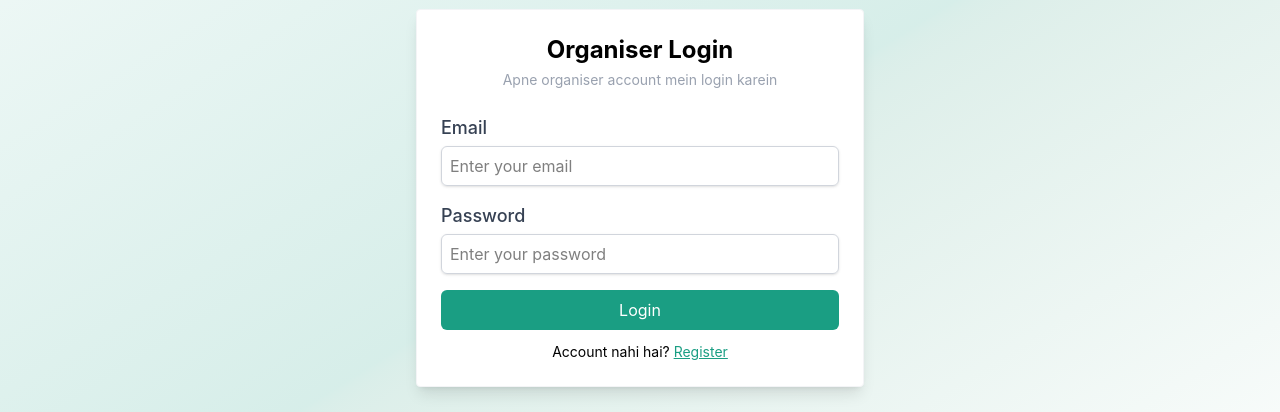
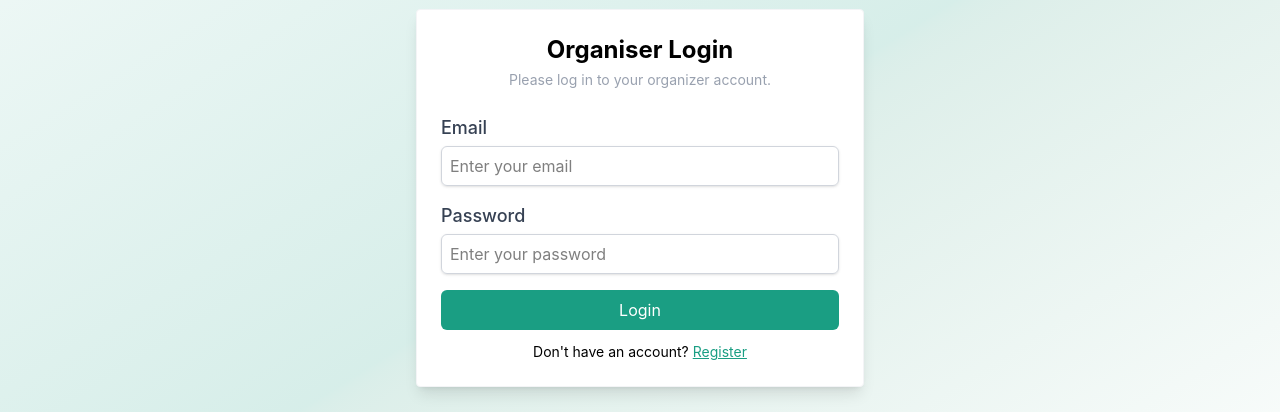
Before and after one commit to Kanikagarwal/crowdFunding, a React (Vite) app in the folder frontend/: page /organiser/login in a window 1280 px wide. Shown: the part 202-614 px from the top of the page. Built offline with nearby package versions, Linux system fonts and the light colour scheme; no server answers.

Commit message:
WIP: local changes

```diff
--- a/frontend/src/Pages/OrganiserLogin.jsx
+++ b/frontend/src/Pages/OrganiserLogin.jsx
@@ -60,7 +60,7 @@ const OrganiserLogin = () => {
           {isLogin ? 'Organiser Login' : 'Organiser Register'}
         </h2>
         <p className="text-center text-sm text-gray-400 mb-6">
-          {isLogin ? 'Apne organiser account mein login karein' : 'Naya organiser account banayein'}
+          {isLogin ? 'Please log in to your organizer account.' : 'Create a new organizer account.'}
         </p>
 
         <form onSubmit={onSubmitHandler}>
@@ -109,7 +109,7 @@ const OrganiserLogin = () => {
           </button>
 
           <p className="text-center mt-3 text-sm">
-            {isLogin ? "Account nahi hai? " : "Pehle se account hai? "}
+            {isLogin ? "Don't have an account? " : "Already have an account? "}
             <span
               onClick={() => setIsLogin(!isLogin)}
               className="cursor-pointer text-[#1A9E83] underline"
```
